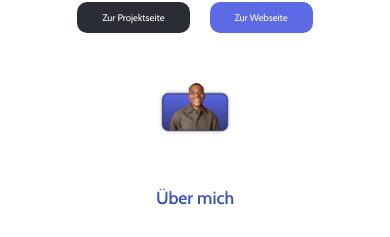
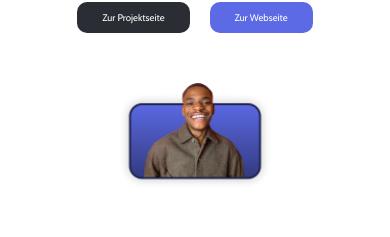
Before and after one commit to akramadam/portfolio-website, a React (Vite) app: page / in a window 390 px wide. Shown: the part 444-681 px from the top of the page. Built offline with nearby package versions, Linux system fonts and the light colour scheme.

Commit message:
adjustment

```diff
--- a/src/index.css
+++ b/src/index.css
@@ -366,13 +366,17 @@ body {
   max-width: 40vw;
   object-fit: cover;
 
+  @media (max-width: 1440px) {
+    max-height: 40vh;
+    max-width: 40vw;
+  }
+
 
 
 
   @media (max-width:  768px) {
    width: 100%;
-    max-height: 20vh;
-    max-width: 20vw;
+
 
   }
 
```
